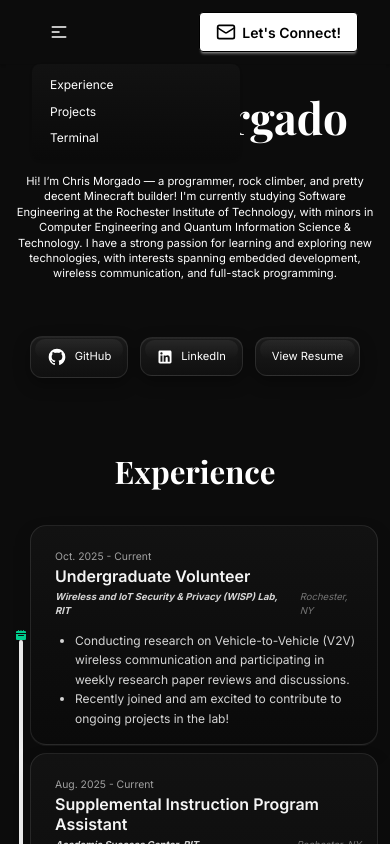
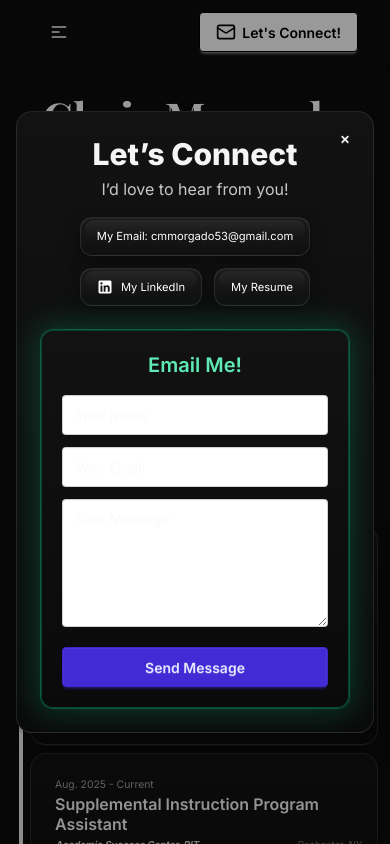
Before and after one commit to chris-morgado/the-website, a Next.js app in the folder next/: page / in a window 390 px wide. Both pictures are taken after a click on the button 59 px from the left and 32 px from the top of the page. Shown: the top 844 px of the page. Built offline with nearby package versions, Linux system fonts and the light colour scheme; a web font is replaced by a local one.

Commit message:
Lets Connect button working

```diff
--- a/next/components/nav/navbars.tsx
+++ b/next/components/nav/navbars.tsx
@@ -1,5 +1,7 @@
+"use client"
 import React from 'react';
 import NavItem from "./navitem";
+import { ClearPill } from '../ui/ClearPill';
 
 // Define the type for navigation items
 type NavItemData = {
@@ -9,15 +11,21 @@ type NavItemData = {
 
 const MainNavBar: React.FC = () => {
     const navData: NavItemData[] = [
-        { name: "Experience",       link: "#experience" },
-        { name: "Projects",         link: "#projects" },
+        { name: "Experience", link: "#experience" },
+        { name: "Projects", link: "#projects" },
         // { name: "Extracurriculars", link: "#extracurriculars" },
         // { name: "Contact",          link: "#contact" },
-        { name: "Terminal",         link: "/terminal" }
+        { name: "Terminal", link: "/terminal" }
     ];
+    const modalId = "modal_lets_connect";
 
     return (
-        <div className="navbar shadow-sm px-8 sm:px-4 xs:px-2">
+        <div className="navbar shadow-sm px-8 sm:px-4 xs:px-2"
+            onClick={() => {
+                if (typeof window === "undefined") return;
+                const dlg = document.getElementById(modalId) as HTMLDialogElement | null;
+                dlg?.showModal();
+            }}>
             <div className="navbar-start">
                 <div className="dropdown">
                     <div tabIndex={0} role="button" className="btn btn-ghost lg:hidden">
@@ -45,6 +53,111 @@ const MainNavBar: React.FC = () => {
                     Let's Connect!
                 </button>
             </div>
+            <dialog id={modalId} className="modal">
+                <div className="modal-box max-w-4xl p-0 bg-transparent shadow-none">
+                    <div className="
+                        relative rounded-2xl border border-white/10
+                        bg-gradient-to-b from-[#121212] to-[#0a0a0a]
+                        text-neutral-100 p-6 sm:p-8
+                        shadow-[0_1px_0_0_rgba(255,255,255,0.05),0_20px_60px_-20px_rgba(0,0,0,0.8)]
+                    ">
+                        <form method="dialog">
+                            <button
+                                className="btn btn-sm btn-circle btn-ghost absolute right-3 top-3"
+                                aria-label="Close"
+                            >✕</button>
+                        </form>
+
+                        <h2 className="text-3xl font-extrabold text-center">Let’s Connect</h2>
+                        <p className="mt-1 text-center opacity-80">I’d love to hear from you!</p>
+                        <div className="mt-4">
+                            <div className="flex flex-wrap justify-center gap-3 sm:gap-3 text-center">
+                                {/* First pill — full width on small, auto on larger */}
+                                <div className="basis-full sm:basis-auto flex justify-center">
+                                    <ClearPill href="">
+                                        My Email: cmmorgado53@gmail.com
+                                    </ClearPill>
+                                </div>
+
+                                {/* Remaining pills — stay centered on next line */}
+                                <div className="flex justify-center gap-3 w-full sm:w-auto">
+                                    <ClearPill
+                                        href="https://www.linkedin.com/in/chris-morgado/"
+                                        icon={
+                                            <svg aria-label="LinkedIn logo" width="16" height="16" xmlns="http://www.w3.org/2000/svg" viewBox="0 0 32 32">
+                                                <path fill="white" d="M26.111,3H5.889c-1.595,0-2.889,1.293-2.889,2.889V26.111c0,1.595,1.293,2.889,2.889,2.889H26.111c1.595,0,2.889-1.293,2.889-2.889V5.889c0-1.595-1.293-2.889-2.889-2.889ZM10.861,25.389h-3.877V12.87h3.877v12.519Zm-1.957-14.158c-1.267,0-2.293-1.034-2.293-2.31s1.026-2.31,2.293-2.31,2.292,1.034,2.292,2.31-1.026,2.31-2.292,2.31Zm16.485,14.158h-3.858v-6.571c0-1.802-.685-2.809-2.111-2.809-1.551,0-2.362,1.048-2.362,2.809v6.571h-3.718V12.87h3.718v1.686s1.118-2.069,3.775-2.069,4.556,1.621,4.556,4.975v7.926Z" />
+                                            </svg>
+                                        }
+                                    >
+                                        My LinkedIn
+                                    </ClearPill>
+
+                                    <ClearPill href="/images/ChrisMorgadoResume.pdf">
+                                        My Resume
+                                    </ClearPill>
+                                </div>
+                            </div>
+                        </div>
+
+
+                        <div className="mt-6 grid gap-6 md:grid-cols-1">
+                            <div className="
+                                relative rounded-xl p-5
+                                border border-emerald-500/30
+                                bg-gradient-to-b from-[#121212] to-[#0a0a0a]
+                                shadow-[0_0_0_1px_rgba(16,185,129,0.35),0_0_30px_6px_rgba(16,185,129,0.25)]
+                                w-full align-items-center justify-items-center
+                            ">
+                                <h3 className="text-xl font-semibold text-emerald-300">Email Me!</h3>
+
+                                <form
+                                    className="mt-4 space-y-3"
+                                    onSubmit={async (e) => {
+                                        // e.preventDefault();
+                                        // const form = e.currentTarget as HTMLFormElement;
+                                        // const data = {
+                                        //     name: (form.elements.namedItem('name') as HTMLInputElement).value,
+                                        //     email: (form.elements.namedItem('email') as HTMLInputElement).value,
+                                        //     message: (form.elements.namedItem('message') as HTMLTextAreaElement).value,
+                                        // };
+                                        // // TODO: replace with your API route or form service
+                                        // await fetch('/api/contact', {
+                                        //     method: 'POST',
+                                        //     headers: { 'Content-Type': 'application/json' },
+                                        //     body: JSON.stringify(data),
+                                        // });
+                                        // (form.closest('dialog') as HTMLDialogElement)?.close();
+                                    }}
+                                >
+                                    <input
+                                        name="name"
+                                        type="text"
+                                        placeholder="Your Name"
+                                        className="input input-bordered w-full"
+                                        required
+                                    />
+                                    <input
+                                        name="email"
+                                        type="email"
+                                        placeholder="Your Email"
+                                        className="input input-bordered w-full"
+                                        required
+                                    />
+                                    <textarea
+                                        name="message"
+                                        placeholder="Your Message"
+                                        className="textarea textarea-bordered w-full h-32"
+                                        required
+                                    />
+                                    <button className="btn btn-primary w-full mt-2">
+                                        Send Message
+                                    </button>
+                                </form>
+                            </div>
+                        </div>
+                    </div>
+                </div>
+            </dialog>
         </div>
     );
 }
--- a/next/components/ui/ClearPill.tsx
+++ b/next/components/ui/ClearPill.tsx
@@ -11,29 +11,22 @@ export function ClearPill({
 	icon?: ReactNode;
 	ariaLabel?: string;
 }) {
-    return (
-        <a
-            href={href}
-            aria-label={ariaLabel}
-            target="_blank"
-            rel="noreferrer"
-            className="
+	const baseClasses = `
 		group relative inline-flex items-center gap-2
-                rounded-xl
-                px-4 sm:px-5 py-2.5
+		rounded-xl px-4 sm:px-5 py-2.5
 		cursor-pointer select-none
 		border border-white/10
-                text-white
-                text-[clamp(0.7rem,1.5vw,1rem)]
+		text-white text-[clamp(0.7rem,1.5vw,1rem)]
 		transition
 		bg-[linear-gradient(180deg,#1a1a1a_0%,#101010_100%)]
 		shadow-[inset_0_1px_0_rgba(255,255,255,0.05),0_6px_16px_rgba(0,0,0,0.35)]
 		hover:border-emerald-400/60
 		hover:shadow-[0_0_0_1px_rgba(16,185,129,0.25),0_10px_28px_-12px_rgba(16,185,129,0.30)]
-                focus-visible:outline-none
-                focus-visible:ring-2 focus-visible:ring-emerald-400/60
-            "
-        >
+		focus-visible:outline-none focus-visible:ring-2 focus-visible:ring-emerald-400/60
+	`;
+
+	const inner = (
+		<>
 			<span
 				className="
 				pointer-events-none absolute inset-0 rounded-xl
@@ -45,7 +38,32 @@ export function ClearPill({
 			/>
 			{icon ? <span className="relative">{icon}</span> : null}
 			<span className="relative">{children}</span>
+		</>
+	);
+
+    // if href is empty, don't send to link
+	if (href && href.trim() !== "") {
+		return (
+			<a
+				href={href}
+				aria-label={ariaLabel}
+				target="_blank"
+				rel="noreferrer"
+				className={baseClasses}
+			>
+				{inner}
 			</a>
-
 		);
 	}
+
+	return (
+		<button
+			type="button"
+			aria-label={ariaLabel}
+			className={baseClasses}
+			onClick={(e) => e.preventDefault()}
+		>
+			{inner}
+		</button>
+	);
+}
```
Also changed, not shown: next/app/page.tsx (+2 -9 lines). Lines whose indentation alone changed are shown as unchanged.
